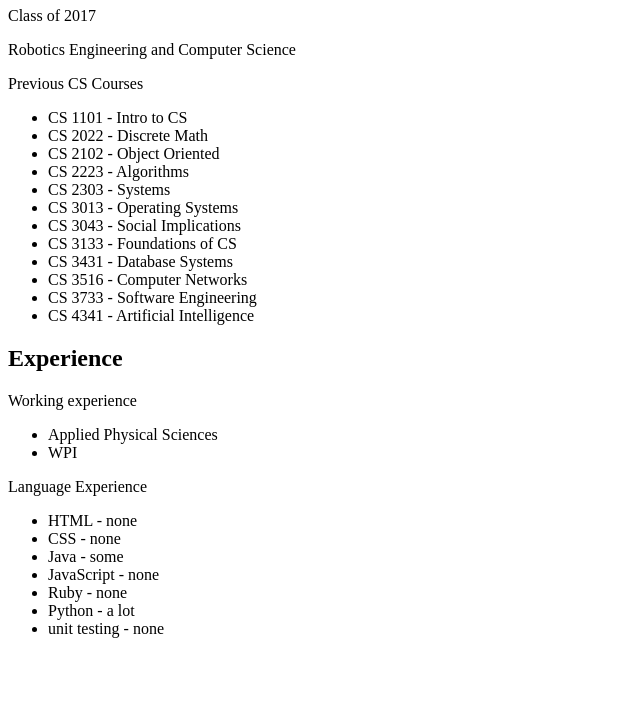
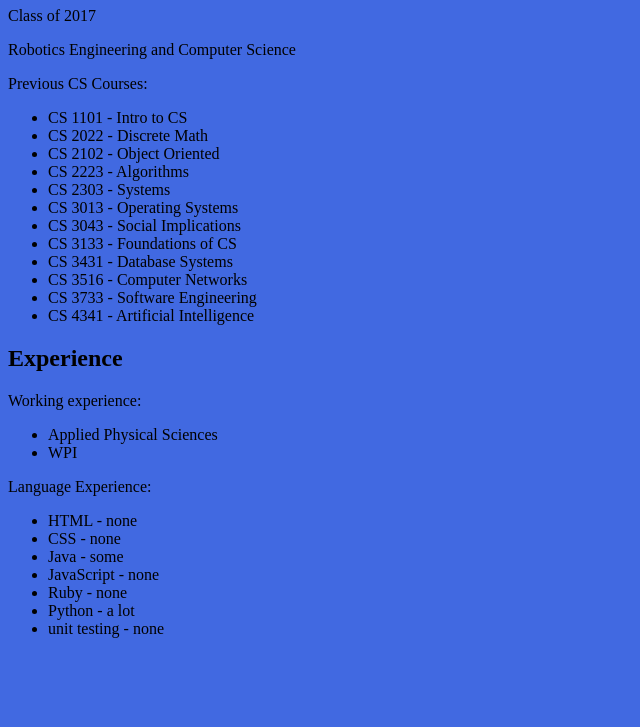
Before and after one commit to kyleyoung14/webware-assig1, a plain HTML site: page index.html in a window 1280 px wide. Shown: the part 73-800 px from the top of the page, without its empty margins (0-640 px from the left). Drawn offline with Linux system fonts and the light colour scheme.

Commit message:
changed body color

```diff
--- a/index.html
+++ b/index.html
@@ -4,7 +4,7 @@
     <title>CS4241 Assignment 1</title>
     <meta charset="utf-8">
   </head>
-  <body>
+  <body style="background-color:royalblue">
     <h1>Information about Kyle Young</h1>
     <p>
       Class of 2017
@@ -13,7 +13,7 @@
       Robotics Engineering and Computer Science
     </p>
     <p>
-      Previous CS Courses
+      Previous CS Courses:
     </p>
     <ul>
       <li>CS 1101 - Intro to CS</li>
@@ -31,14 +31,14 @@
     </ul>
     <h2>Experience</h2>
     <p>
-      Working experience
+      Working experience:
     </p>
     <ul>
       <li>Applied Physical Sciences</li>
       <li>WPI</li>
     </ul>
     <p>
-      Language Experience
+      Language Experience:
     </p>
     <ul>
       <li>HTML - none</li>
```
